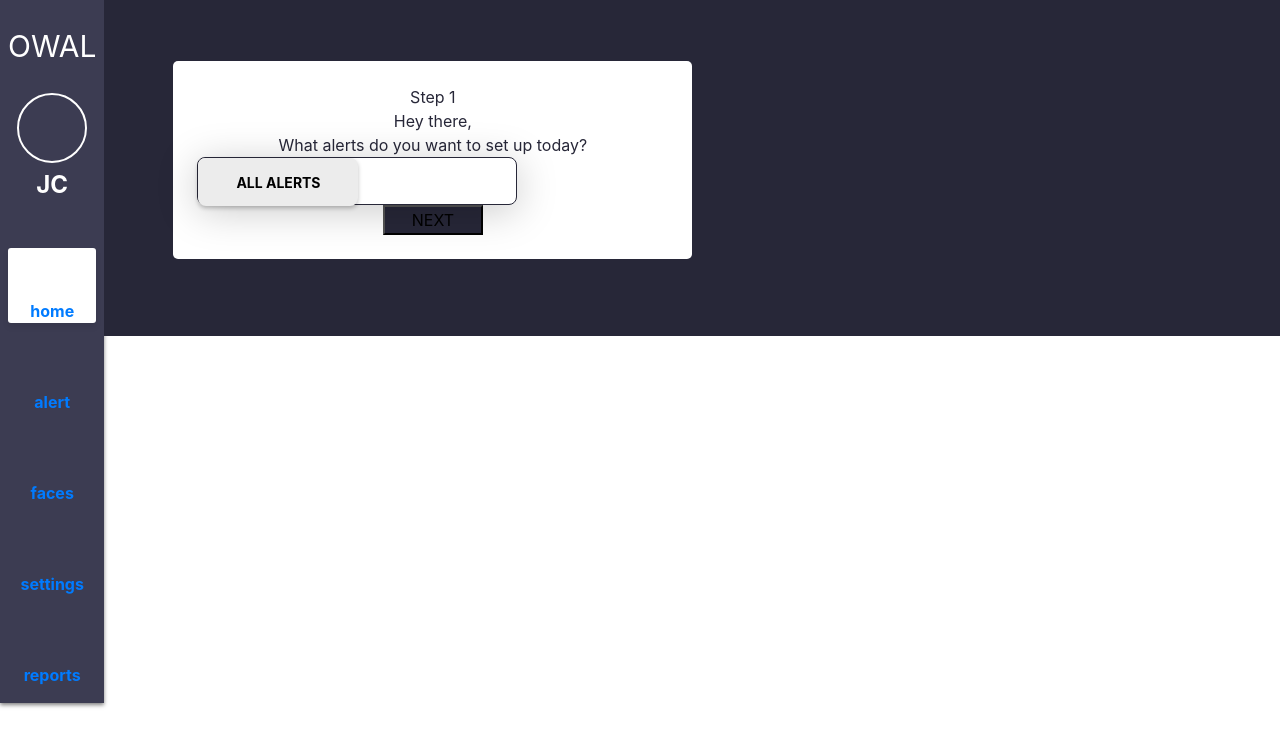
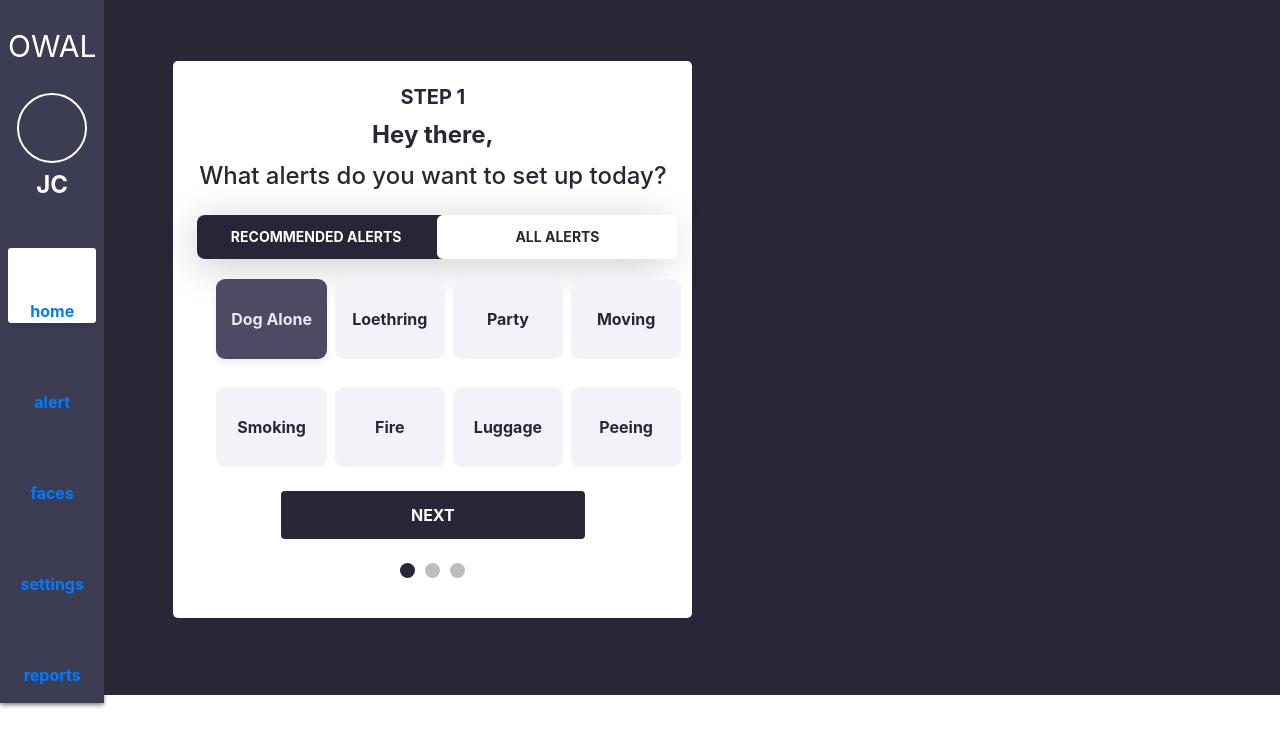
Before and after one commit to sharad1996/video-dashboard, a React (Create React App) app: page /alert in a window 1280 px wide. Shown: the top 746 px of the page. Built offline with nearby package versions, Linux system fonts and the light colour scheme.

Commit message:
Alert Component

```diff
--- a/package.json
+++ b/package.json
@@ -4,6 +4,7 @@
   "private": true,
   "dependencies": {
     "@material-ui/core": "^4.11.0",
+    "@material-ui/icons": "^4.9.1",
     "@testing-library/jest-dom": "^5.11.5",
     "@testing-library/react": "^11.1.1",
     "@testing-library/user-event": "^12.2.0",
--- a/src/components/alerts/alerts.component.js
+++ b/src/components/alerts/alerts.component.js
@@ -1,6 +1,11 @@
 import React from 'react';
-import { makeStyles } from '@material-ui/core/styles';
+import { makeStyles, useTheme } from '@material-ui/core/styles';
 import './alerts.styles.scss';
+
+import MobileStepper from '@material-ui/core/MobileStepper';
+import Button from '@material-ui/core/Button';
+import KeyboardArrowLeft from '@material-ui/icons/KeyboardArrowLeft';
+import KeyboardArrowRight from '@material-ui/icons/KeyboardArrowRight';
 
 const useStyles = makeStyles({
 	root: {
@@ -11,31 +16,204 @@ const useStyles = makeStyles({
 
 function Alert() {
 	const classes = useStyles();
-	const [selected, setSelected] = React.useState(false);
-
+	const [selected, setSelected] = React.useState(true);
+	const [activeIdVideo, setActiveIdVideo] = React.useState(0);
+	const theme = useTheme();
+  const [activeStep, setActiveStep] = React.useState(0);
+	const alertTypes1 = [
+		{id: 0, name: 'Dog Alone', descrption: 'All Cameras'},
+		{id: 1, name: 'Loethring', descrption: 'Halways, Stairwells'},
+		{id: 2, name: 'Party', descrption: 'Roof Backward'},
+		{id: 3, name: 'Moving', descrption: ''},
+	];
+	const alertTypes2 = [
+		{id: 4, name: 'Smoking', descrption: 'All Building'},
+		{id: 5, name: 'Fire', descrption: 'All Building'},
+		{id: 6, name: 'Luggage', descrption: ''},
+		{id: 7, name: 'Peeing', descrption: 'All Building'}
+	]
 	const toggleSelected = () => {
 		setSelected(!selected);
-	}
+	};
+
+	const handleClick = (ev, data) => {
+		setActiveIdVideo(data.id);
+	};
+
+	const handleNext = () => {
+		setActiveStep((prevActiveStep) => prevActiveStep + 1);
+  };
+
+  // const handleBack = () => {
+  //   setActiveStep((prevActiveStep) => prevActiveStep - 1);
+  // };
 
 	return (
 		<div className='d-flex w-100 h-100 justify-content-between dashboard p-5 align-items-center'>
-            <div className='d-block w-100 alert col-12'>
+			<div className='d-block w-100 alert col-12'>
 				<div className='inner-alert col-6 p-4'>
-					<div>Step 1</div>
-					<div></div>
-					<div>Hey there,</div>
-					<div>What alerts do you want to set up today?</div>
-					<div>
-						<div className="toggle-container" onClick={toggleSelected}>
-							<div className={`dialog-button ${selected ? "" : "disabled"}`}>
-								{selected ? "RECOMMENDED ALERTS" : "ALL ALERTS"}
+					{activeStep === 0 && <div>
+							<div className='pb-1'>
+								<h5><strong>STEP 1</strong></h5>
+							</div>
+							<div className='pb-1'>
+								<h4><strong>Hey there,</strong></h4>
+							</div>
+							<div className='pb-3'>
+								<h4>What alerts do you want to set up today?</h4>
+							</div>
+							<div className='d-flex pb-3 justify-content-center'>
+								<div className="toggle-container" onClick={toggleSelected}>
+									<div className='d-flex h-100 align-items-center justify-content-center'>
+										<div className='w-50'><strong>RECOMMENDED ALERTS</strong></div>
+										<div className='w-50'><strong>ALL ALERTS</strong></div>
+									</div>
+									{}
+									<div className={`dialog-button ${selected ? "" : "disabled"}`}>
+										{selected ? "ALL ALERTS" : "RECOMMENDED ALERTS"}
+									</div>
+								</div>
+							</div>
+							<div className='d-flex w-100 col-12'>
+								{alertTypes1.map((data) => {
+								return (
+									<div className={`col-3 m-1 d-flex align-items-center justify-content-center alert-types mb-4 ${activeIdVideo === data.id && 'active-video'}`}
+										key={data.id}
+										onClick={() => handleClick(this, data) }
+									>
+										<div className='d-block'>
+											<div>
+												<strong>{data.name}</strong>
+											</div>
+											<div>{data.description}</div>
+										</div>
+									</div>
+									);
+								})}
+							</div>
+							<div className='d-flex w-100 col-12'>
+								{alertTypes2.map((data) => {
+								return (
+									<div className={`col-3 m-1 d-flex align-items-center justify-content-center alert-types mb-4 ${activeIdVideo === data.id && 'active-video'}`}
+										key={data.id}
+										onClick={() => handleClick(this, data) }
+									>
+										<div className='d-block'>
+											<div>
+												<strong>{data.name}</strong>
+											</div>
+											<div>{data.description}</div>
+										</div>
+									</div>
+									);
+								})}
 							</div>
 						</div>
+					}
+					{activeStep === 1 && <div>
+						<div className='pb-1'>
+								<h5><strong>STEP 2</strong></h5>
+							</div>
+							<div className='pb-1'>
+								<h4><strong>Hey there,</strong></h4>
+							</div>
+							<div className='pb-3'>
+								<h4>What alerts do you want to set up today?</h4>
+							</div>
+							<div className='d-flex w-100 col-12'>
+								{alertTypes1.map((data) => {
+								return (
+									<div className={`col-3 m-1 d-flex align-items-center justify-content-center alert-types mb-4 ${activeIdVideo === data.id && 'active-video'}`}
+										key={data.id}
+										onClick={() => handleClick(this, data) }
+									>
+										<div className='d-block'>
+											<div>
+												<strong>{data.name}</strong>
+											</div>
+											<div>{data.description}</div>
+										</div>
+									</div>
+									);
+								})}
+							</div>
+							<div className='d-flex w-100 col-12'>
+								{alertTypes2.map((data) => {
+								return (
+									<div className={`col-3 m-1 d-flex align-items-center justify-content-center alert-types mb-4 ${activeIdVideo === data.id && 'active-video'}`}
+										key={data.id}
+										onClick={() => handleClick(this, data) }
+									>
+										<div className='d-block'>
+											<div>
+												<strong>{data.name}</strong>
+											</div>
+											<div>{data.description}</div>
+										</div>
+									</div>
+									);
+								})}
+							</div>
+						</div>
+					}
+					{activeStep === 2 && <div>
+						<div className='pb-1'>
+								<h5><strong>STEP 3</strong></h5>
+							</div>
+							<div className='pb-1'>
+								<h4><strong>Hey there,</strong></h4>
+							</div>
+							<div className='pb-3'>
+								<h4>What alerts do you want to set up today?</h4>
+							</div>
+							<div className='d-flex w-100 col-12'>
+								{alertTypes1.map((data) => {
+								return (
+									<div className={`col-3 m-1 d-flex align-items-center justify-content-center alert-types mb-4 ${activeIdVideo === data.id && 'active-video'}`}
+										key={data.id}
+										onClick={() => handleClick(this, data) }
+									>
+										<div className='d-block'>
+											<div>
+												<strong>{data.name}</strong>
+											</div>
+											<div>{data.description}</div>
+										</div>
+									</div>
+									);
+								})}
+							</div>
+							<div className='d-flex w-100 col-12'>
+								{alertTypes2.map((data) => {
+								return (
+									<div className={`col-3 m-1 d-flex align-items-center justify-content-center alert-types mb-4 ${activeIdVideo === data.id && 'active-video'}`}
+										key={data.id}
+										onClick={() => handleClick(this, data) }
+									>
+										<div className='d-block'>
+											<div>
+												<strong>{data.name}</strong>
+											</div>
+											<div>{data.description}</div>
+										</div>
+									</div>
+									);
+								})}
+							</div>
+						</div>
+					}
+					<div className='pb-3'>
+						<button className='next-btn' onClick={handleNext}>NEXT</button>
 					</div>
-					<div>
-						<button className='next-btn'>NEXT</button>
-					</div>
+					<MobileStepper
+						variant="dots"
+						steps={3}
+						position="static"
+						activeStep={activeStep}
+						className={`pb-3 ${classes.root}`}
+					/>
 				</div>
+
 			</div>
 		</div>
 	);
--- a/src/components/alerts/alerts.styles.scss
+++ b/src/components/alerts/alerts.styles.scss
@@ -1,6 +1,6 @@
 .dashboard {
     background-color: #272738;
-    color: #fff;
+    // color: #fff;
 }
 
 .alert-box {
@@ -14,52 +14,90 @@
 }
 
 .next-btn {
-    width: 100px;
+    width: 19rem;
     background-color: #272738;
+    height: 3rem;
+    color: #fff;
+    font-weight: bold;
+    border: none;
+    border-radius: 4px;
 }
 
-
-
 .toggle-container {
-    width: 20rem;
-    height: 3rem;
-    border: 1px solid #272738;
-    background-color: #fff;
+    width: 30rem;
+    height: 2.8rem;
+    background-color: #262636;
     cursor: pointer;
+    color: #fff;
     user-select: none;
     border-radius: 8px;
     padding: 2px;
     position: relative;
+    font-size: 14px;
     box-shadow: 0 6px 40px 0 rgba(0, 0, 0, 0.21);
 }
 
+.alert-types{
+    background-color: #f2f2f8;
+    color: #272738;
+    height: 5rem;
+    // min-width: 8rem;
+    border-radius: 9px;
+}
+
+div.active-video{
+    background: #4c4b63;
+    box-shadow: 0 4px 6px 0 rgba(0, 0, 0, 0.08);
+    color: #e9e8ee;
+    // padding: 10px 0;
+    // width: 100%;
+}
+
+.MuiMobileStepper-root{
+    background: transparent !important;
+    width: 100% !important;
+    max-width: 100% !important;
+    justify-content: center !important;
+}
+
+.MuiMobileStepper-dot{
+    height: 15px !important;
+    width: 15px !important;
+    margin: 0 5px !important;
+}
+
+.MuiMobileStepper-dotActive{
+    background-color: #272738 !important;
+}
+
+
 .dialog-button {
     top: 0;
-    width: 10rem;
+    width: 15rem;
+    height: 2.8rem;
     min-width: unset;
-    height: 3rem;
     font-size: 14px;
     font-weight: bold;
     cursor: pointer;
-    background-color: #002b49;
-    color: white;
+    background-color: #fff;
+    color: #262636;
     border-radius: 18px;
-    box-shadow: 0px 4px 4px rgba(0, 0, 0, 0.25);
+    // box-shadow: 0px 4px 4px rgba(0, 0, 0, 0.25);
     min-width: 46px;
     display: flex;
     justify-content: center;
     align-items: center;
-    border-radius: 8px;
+    border-radius: 6px;
     box-sizing: border-box;
-    box-shadow: 0px 2px 4px rgba(0, 0, 0, 0.25);
+    // box-shadow: 0px 2px 4px rgba(0, 0, 0, 0.25);
     position: absolute;
-    left: 10rem;
+    left: 15rem;
     transition: all 0.3s ease;
 }
 
 .disabled {
-    background-color: #ececec;
+    background-color: #fff;
     left: 0px;
     top: 0;
-    color: #000;
+    color: #272738;
 }
```
Also changed, not shown: 1 other file (tests, documents, lock files or other folders).
